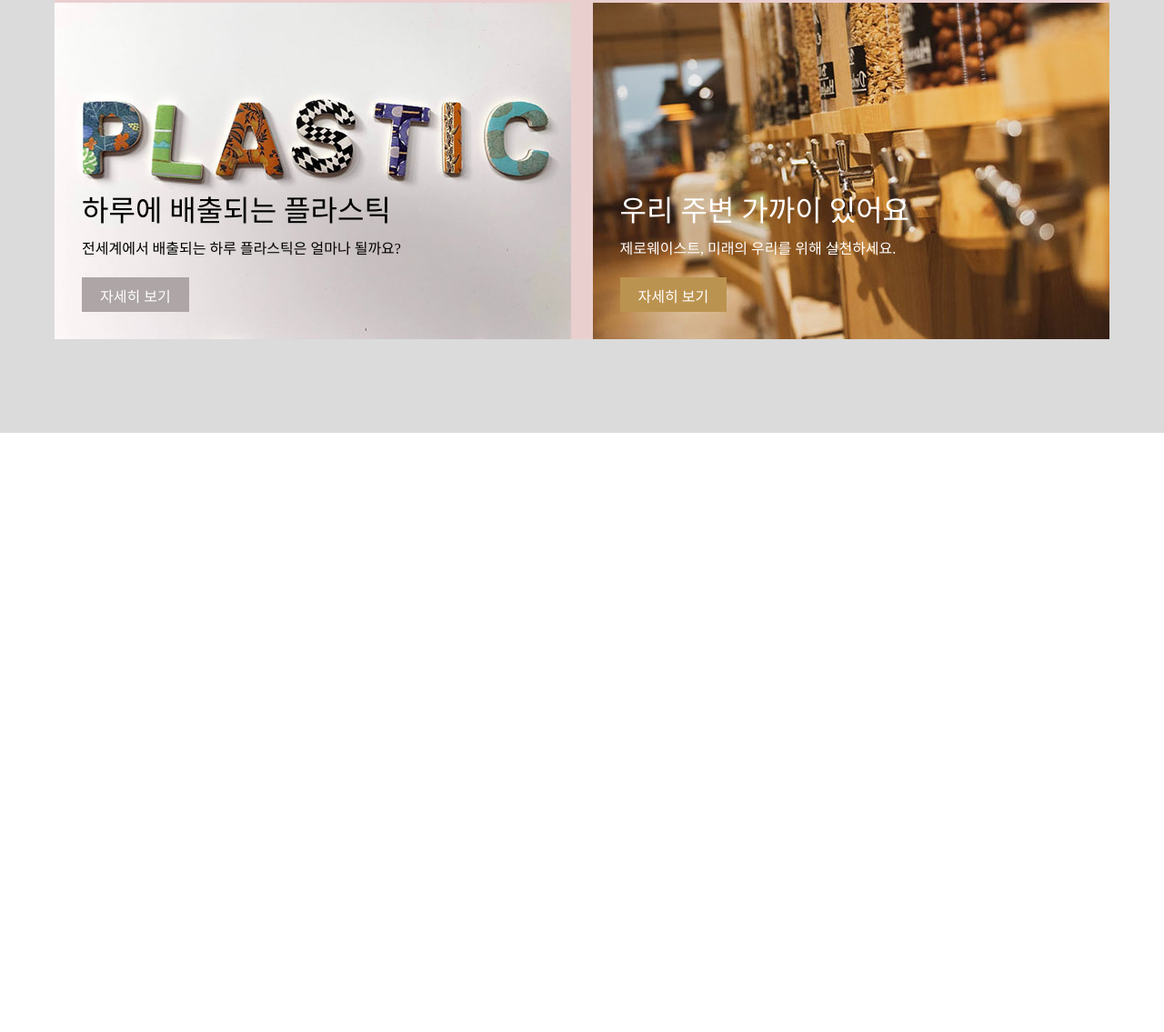
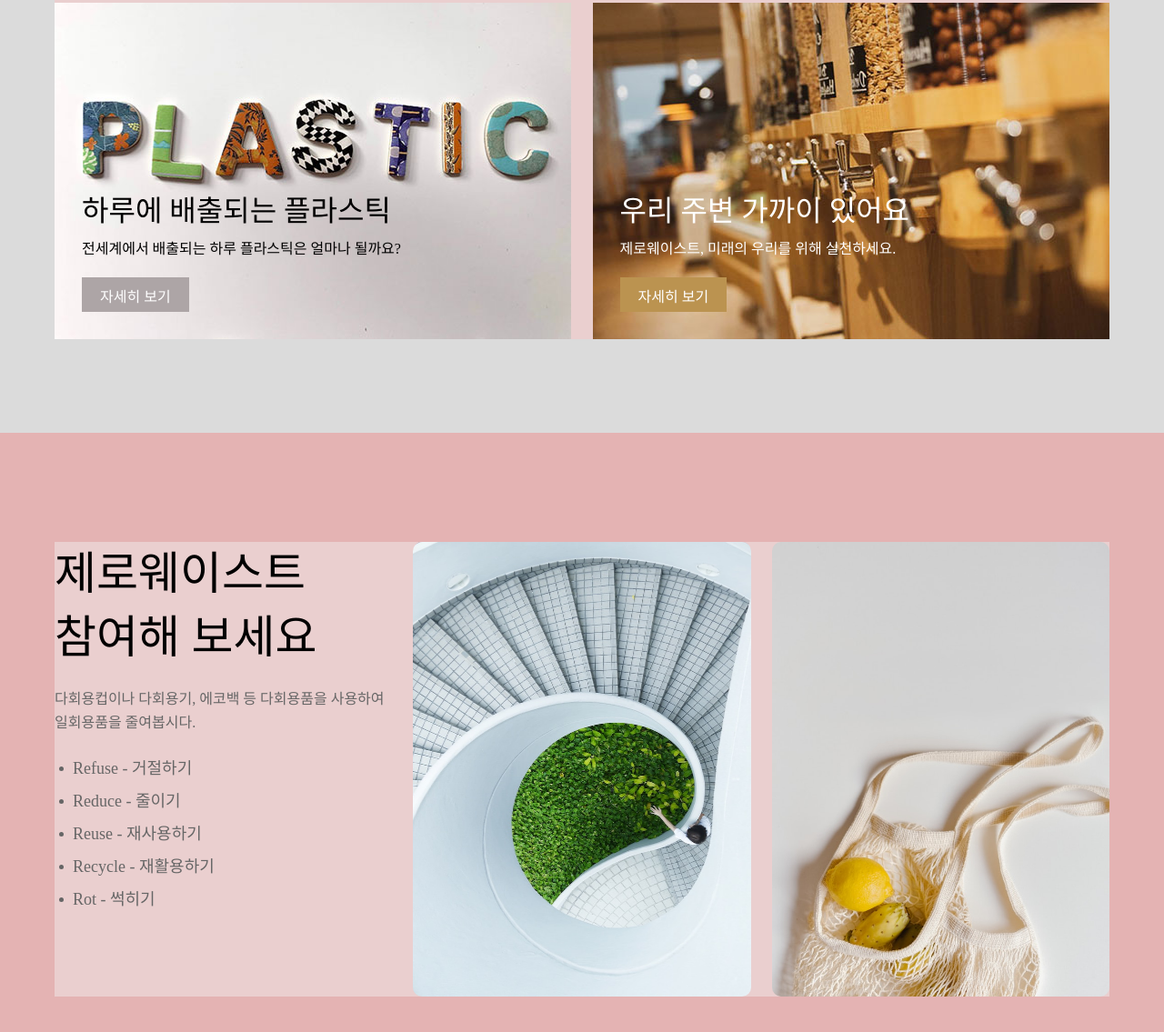
Before and after one commit to yses9296/portfolio_project_2022, a plain HTML site: page index.html in a window 1280 px wide. Shown: the part 867-2002 px from the top of the page at 91% size. Before the commit the page ends 1343 px from the top, so only its background shows below. Drawn offline with Linux system fonts and the light colour scheme; a web font is replaced by a local one.

Commit message:
2022-09-18

```diff
--- a/assets/css/main.css
+++ b/assets/css/main.css
@@ -10,6 +10,9 @@
     background-color: rgb(234, 207, 207);
 }
 
+body {
+    font-family: 'NexonLv1Gothic';
+}
 /* Header */
 .header_wrap {
     width: 100%;
@@ -230,7 +233,7 @@
     background: url(../img/banner_img_01.jpg) no-repeat center / cover;
 }
 .image_2 {
-    background: url(../img/banner_img_02.jpg) no-repeat center / cover;;
+    background: url(../img/banner_img_02.jpg) no-repeat center / cover;
 }
 .image {
     text-align: left;
@@ -270,3 +273,64 @@
 .image_btn.orange {
     background-color: #BB9350;
 }
+
+/* ImgText */
+.imgText_wrap {
+    width: 100%;
+    height: 740px;
+}
+.imgText_contents {
+    display: flex;
+    justify-content: space-between;
+}
+.imgText_contents > div {
+    width: 32%;
+    height: 500px;
+}
+
+
+.imgT_txt_tit {
+    font-size: 50px;
+    font-weight: 300;
+    line-height: 1.4;
+    text-align: left;
+    word-break: keep-all;
+    margin-bottom: 20px;
+}
+.imgT_txt_desc {
+    font-size: 16px;
+    font-weight: 400;
+    line-height: 1.6;
+    text-align: left;
+    color: #666666;
+    word-break: keep-all;
+    margin-bottom: 20px;
+}
+.imgT_txt_list li {
+    position: relative;
+    padding-left: 20px;
+    text-align: left;
+    color: #666666;
+    font-size: 18px;
+    font-weight: 400;
+    line-height: 2;
+}
+.imgT_txt_list li::before {
+    content: '';
+    width: 5px;
+    height: 5px;
+    background: #666;
+    border-radius: 50%;
+    position: absolute;
+    left: 5px;
+    top: 16px;
+}
+.imgText_img {
+    border-radius: 10px;
+}
+.imgText_img.imgText_1 {
+    background: url(../img/eco_01.jpg) no-repeat center / cover;
+}
+.imgText_img.imgText_2 {
+    background: url(../img/eco_02.jpg) no-repeat center / cover;
+}
--- a/index.html
+++ b/index.html
@@ -78,7 +78,7 @@
                 </div>
             </div>
         </section>
-        <!-- //slide  -->
+        <!-- //slide section -->
         <section id="image" class="image_wrap section">
             <div class="container">
                 <h2>What is zerowaste ?</h2>
@@ -100,6 +100,29 @@
                     </div>
                 </div>
         </section>
+        <!-- //image section -->
+
+        <section id="imgText" class="imgText_wrap section">
+            <div class="container imgText_contents">
+                <div class="imgText_txt">
+                    <h2 class="imgT_txt_tit">제로웨이스트 참여해 보세요</h2>
+                    <p class="imgT_txt_desc">
+                        다회용컵이나 다회용기, 에코백 등 다회용품을 사용하여 일회용품을 줄여봅시다.
+                    </p>
+                    <ul class="imgT_txt_list">
+                        <li>Refuse &#45; 거절하기</li>
+                        <li>Reduce &#45; 줄이기</li>
+                        <li>Reuse &#45; 재사용하기</li>
+                        <li>Recycle &#45; 재활용하기</li>
+                        <li>Rot &#45; 썩히기</li>
+                    </ul>
+                </div>
+                <div class="imgText_img imgText_1">
+                    <a href="#"></a>
+                </div>
+                <div class="imgText_img imgText_2"></div>
+            </div>
+        </section>
     </main>
 </body>
 </html>
```
